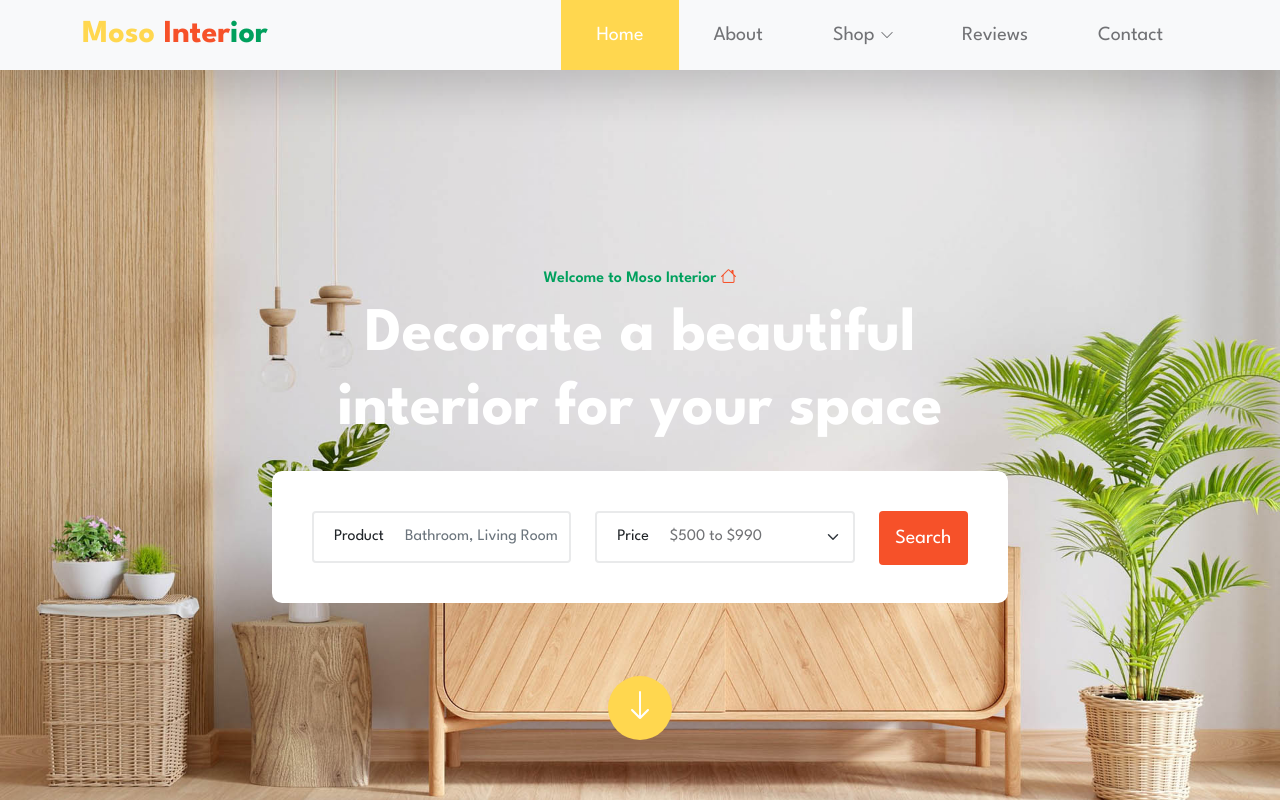
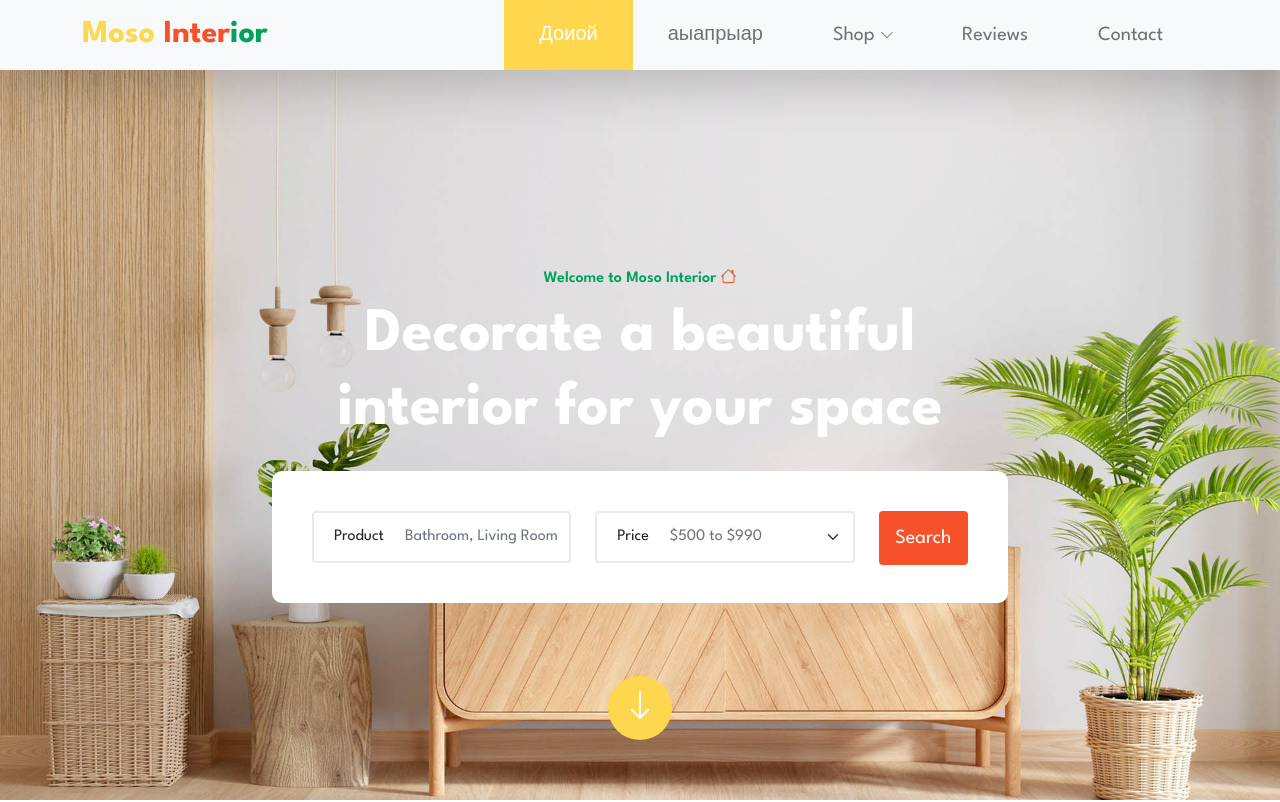
Before and after one commit to MyorganizationShe/.github, a plain HTML site: page index.html in a window 1280 px wide. Shown: the top 802 px of the page. Drawn offline with Linux system fonts and the light colour scheme.

Commit message:
Update index.html
перевод заголовков на русский

```diff
--- a/index.html
+++ b/index.html
@@ -48,11 +48,11 @@ Bootstrap 5 HTML CSS Template
                 <div class="collapse navbar-collapse" id="navbarNav">
                     <ul class="navbar-nav ms-auto">
                         <li class="nav-item">
-                            <a class="nav-link click-scroll" href="#section_1">Home</a>
+                            <a class="nav-link click-scroll" href="#section_1">Доиой</a>
                         </li>
 
                         <li class="nav-item">
-                            <a class="nav-link click-scroll" href="#section_2">About</a>
+                            <a class="nav-link click-scroll" href="#section_2">аыапрыар</a>
                         </li>
 
                         <li class="nav-item dropdown">
```
